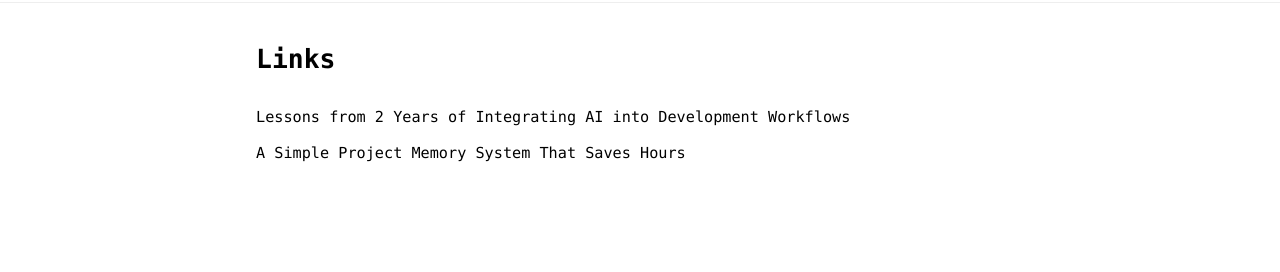
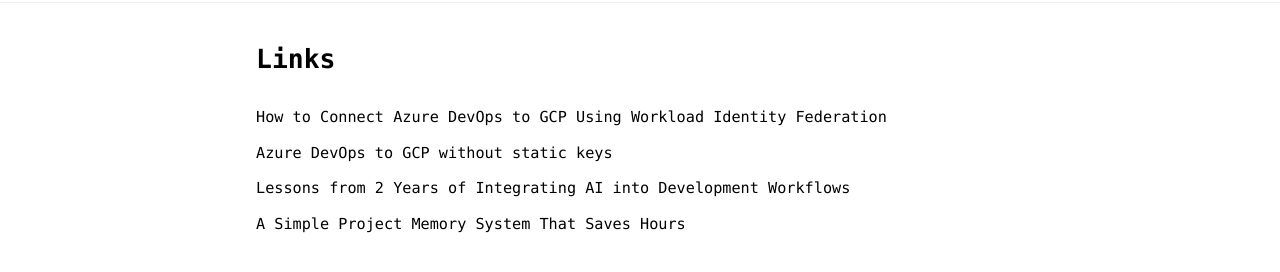
Before and after one commit to moreserverless/site, a plain HTML site: page links.html in a window 1280 px wide. Shown: the part 174-446 px from the top of the page. Drawn offline with Linux system fonts and the light colour scheme.

Commit message:
two links about wif between ado and gcp

```diff
--- a/links.html
+++ b/links.html
@@ -23,6 +23,10 @@
 
         <section class="article-list">
           <ul>
+            <li><a href="https://medium.com/google-cloud/how-to-connect-azure-devops-to-gcp-using-workload-identity-federation-38a778cb2ae6"
+            target="_blank">How to Connect Azure DevOps to GCP Using Workload
+            Identity Federation</a></li>
+            <li><a href="https://www.linkedin.com/pulse/azure-devops-gcp-without-static-keys-fernando-pi%C3%B1ero-estrada-rm5kf/" target="_blank">Azure DevOps to GCP without static keys</a></li>
             <li><a href="https://thenewstack.io/lessons-from-2-years-of-integrating-ai-into-development-workflows/">Lessons from 2 Years of Integrating AI into Development Workflows</a>
 
             <li><a href="https://medium.com/@richardhightower/build-your-first-claude-code-skill-a-simple-project-memory-system-that-saves-hours-1d13f21aff9e">A Simple Project Memory System That Saves Hours</a>
```
